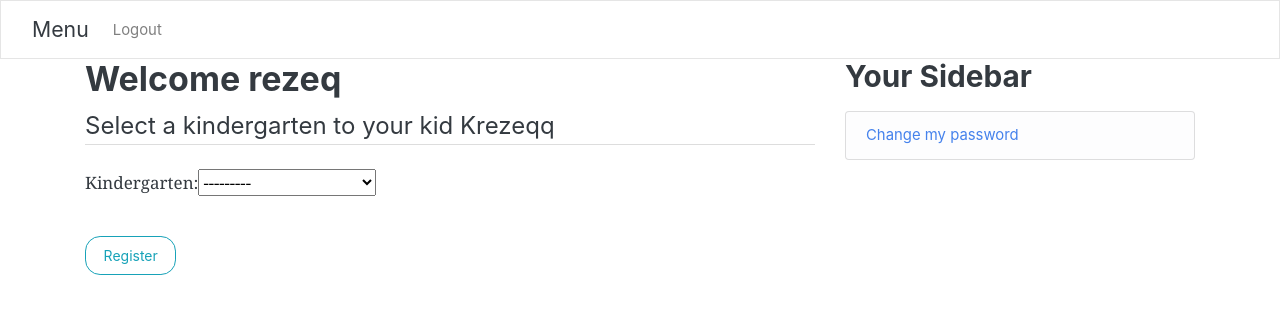
After one commit to rezeq1/EducationWebsite, a Django app: a page that uses educationweb/users/templates/users/base.html in a window 1280 px wide. The commit adds this page. Shown: the top 314 px of the page. Run offline with Django 3.2, Linux system fonts and the light colour scheme; a user stored in the database is signed in; data comes from the database, SQL or seed files in the repository; both versions use the stored data as it was after the commit; some libraries are stand-ins or nearby versions.

Commit message:
BSPM2021T12-102 create a url to the page and view to update the DB

```diff
--- a/educationweb/educationweb/urls.py
+++ b/educationweb/educationweb/urls.py
@@ -24,8 +24,10 @@ urlpatterns = [
     path('parent_register/',user_views.parent_register,name='parent_register'),
     path('teacher_register/',user_views.teacher_register,name='teacher_register'),
     path('kid_register/',user_views.kid_register,name='kid_register'),
+    path('show_kids/',user_views.show_kids,name='show_kids'),
     path('logout/',auth_views.LogoutView.as_view(template_name='users/logout.html'),name='logout'),
     path('',auth_views.LoginView.as_view(template_name='users/login.html'),name='login'),
     path('login_teacher',auth_views.LoginView.as_view(template_name='users/login_teacher.html'),name='login_teacher'),
     path('home/',user_views.home,name='home'),
+    path('Register_To_Kindergarten/<str:username>/',user_views.Register_To_Kindergarten,name='Register_To_Kindergarten'),
 ]
--- a/educationweb/users/forms.py
+++ b/educationweb/users/forms.py
@@ -51,3 +51,10 @@ class KidRegisterForm(UserCreationForm):
            'email',
           'password1',
            'password2', ]
+
+
+class AddToKindergartenForm(forms.ModelForm):
+    kindergarten = forms.ModelChoiceField(queryset=Kindergarten.objects.all())
+    class Meta:
+        model = Kindergarten
+        fields = ['kindergarten']
--- /dev/null
+++ b/educationweb/users/templates/users/Kindergarten_Register.html
@@ -0,0 +1,19 @@
+{% extends "users/base.html" %}
+
+{% block content %}
+<h2 class="account-heading">Welcome {{user.username }}</h2>
+    <div class="content-section">
+        <form method="POST">
+            {% csrf_token %}
+            <fieldset class="form-group">
+                <legend class="border-bottom mb-4">Select a kindergarten to your kid {{name}} </legend>
+                {{ form|linebreaks }}
+
+            </fieldset>
+             <div class="form-group">
+                    <button class="btn btn-outline-info" type="submit">Register</button>
+             </div>
+        </form>
+
+    </div>
+{% endblock%}
--- a/educationweb/users/templates/users/base.html
+++ b/educationweb/users/templates/users/base.html
@@ -71,7 +71,7 @@
 
                       <li class="list-group-item list-group-item-light">    <a href="{% url 'kid_register'%}">Add a Kid</a> </li>
 
-                      <li class="list-group-item list-group-item-light">    <a href="{% url '#'%}">Show my kids</a> </li>
+                      <li class="list-group-item list-group-item-light">    <a href="{% url 'show_kids'%}">Show my kids</a> </li>
 
                       {%endif%}
 
--- a/educationweb/users/templates/users/show_Kids.html
+++ b/educationweb/users/templates/users/showKids.html
@@ -27,7 +27,7 @@
     {% if kid.garten %}
         <td style="color:red">Allready registerd</td>
         {% else %}
-        <td><a class="btn" style="color:blue" href="#">Register </a></td>
+        <td><a class="btn" style="color:blue" href="{% url 'Register_To_Kindergarten' username=kid.username %}">Register </a></td>
     {%endif%}
 
 
--- a/educationweb/users/views.py
+++ b/educationweb/users/views.py
@@ -2,6 +2,8 @@ from django.shortcuts import render,redirect
 from .auth import auth
 from .forms import *
 from django.contrib import messages
+from django.contrib.auth.decorators import login_required
+
 # Create your views here.
 
 def parent_register(req):
@@ -39,9 +41,30 @@ def teacher_register(req):
     return render(req,'users/register_teacher.html',{'form':form})
 
 
+@login_required
 def home(req):
-    return render(req,'users/home.html')
+    parent=Parent.objects.filter(username=req.user.username).first()
 
+    if parent:
+        return render(req,'users/parent_home.html',{'user':req.user,'parent':True,'teacher':False,'kid':False})
+
+    kid=Kid.objects.filter(username=req.user.username).first()
+    if kid:
+        return render(req,'users/kid_home.html',{'user':req.user,'parent':False,'teacher':False,'kid':True})
+
+    teacher=Teacher.objects.filter(username=req.user.username).first()
+    if teacher:
+        try:
+            Garten=Kindergarten.objects.get(myTeacher=teacher)
+        except:
+            HaveGarten = False
+        else:
+            HaveGarten = Garten.name
+
+        return render(req,'users/teacher_home.html',{'user':req.user,'parent':False,'teacher':True,'kid':False,'HaveGarten':HaveGarten})
+
+
+@login_required
 def kid_register(req):
     if req.method == 'POST':
         form=KidRegisterForm(req.POST)
@@ -60,3 +83,37 @@ def kid_register(req):
 
         form=KidRegisterForm()
     return render(req,'users/register_kid.html',{'form':form})
+
+@login_required
+def show_kids(req):
+    parent=Parent.objects.filter(username=req.user.username).first()
+    kids=parent.kid_set.all()
+    context={
+        'kids':kids,
+        'parent':True,'teacher':False,'kid':False
+    }
+    return render(req,'users/showKids.html',context)
+
+@login_required
+def Register_To_Kindergarten(req,username):
+    if req.method == 'POST':
+        form=AddToKindergartenForm(req.POST)
+        if form.is_valid():
+            kindergarten=form.cleaned_data.get('kindergarten')
+            Num_kids=len(kindergarten.kid_set.all())
+
+            if Num_kids < kindergarten.seatLimit :
+                kid=Kid.objects.filter(username=username).first()
+                kid.garten=kindergarten
+                kid.save()
+                messages.success(req,f'Your kid {username} has been added to a kindergarten !')
+                return home(req)
+            else:
+                form=AddToKindergartenForm()
+                messages.warning(req,f'Kindergarten is full!')
+                return render(req,'users/Kindergarten_Register.html',{'form':form ,'name':username})
+
+    else:
+
+        form=AddToKindergartenForm()
+    return render(req,'users/Kindergarten_Register.html',{'form':form ,'name':username})
```
Also changed, not shown: educationweb/db.sqlite3.
